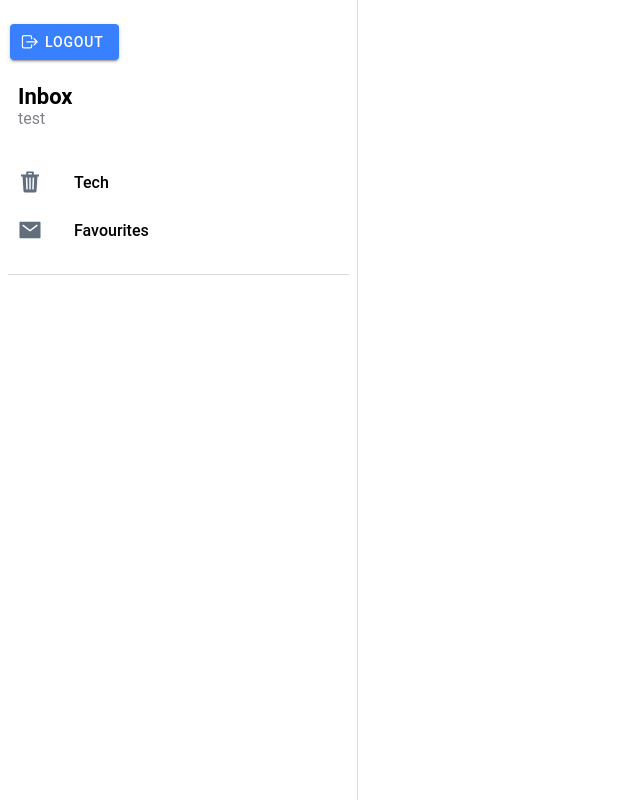
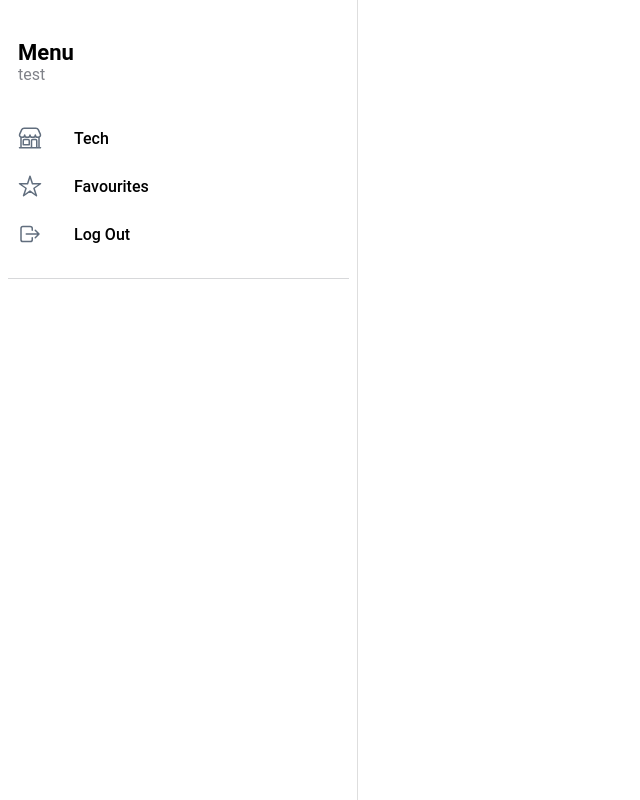
Before and after one commit to ikraamg/techStore, a React (Create React App) app: page /login in a window 1280 px wide. Shown: the whole page, without its empty margins (0-640 px from the left). Built offline with nearby package versions, Linux system fonts and the light colour scheme.

Commit message:
Improve styles and grid

```diff
--- a/src/components/Menu.tsx
+++ b/src/components/Menu.tsx
@@ -1,19 +1,18 @@
 import {
-  IonButton,
   IonContent,
   IonIcon,
   IonItem,
   IonLabel,
   IonList,
-  IonListHeader,
   IonMenu,
   IonMenuToggle,
   IonNote,
+  IonListHeader,
 } from '@ionic/react';
 
 import React from 'react';
 import { useLocation } from 'react-router-dom';
-import { logOutOutline, mailOutline, mailSharp, trashOutline, trashSharp} from 'ionicons/icons';
+import { logOutOutline, storefrontOutline, starOutline} from 'ionicons/icons';
 import './Menu.css';
 import { RootStateOrAny, useDispatch, useSelector } from 'react-redux';
 import {logOutUser} from '../redux/actions/authActions'
@@ -29,14 +28,14 @@ const appPages: AppPage[] = [
   {
     title: 'Tech',
     url: '/tech',
-    iosIcon: trashOutline,
-    mdIcon: trashSharp
+    iosIcon: storefrontOutline,
+    mdIcon: storefrontOutline
   },
   {
     title: 'Favourites',
     url: '/favourites',
-    iosIcon: mailOutline,
-    mdIcon: mailSharp
+    iosIcon: starOutline,
+    mdIcon: starOutline
   },
 ];
 
@@ -48,9 +47,8 @@ const Menu: React.FC = () => {
   return (
     <IonMenu contentId="main" type="overlay">
       <IonContent>
-          <IonButton onClick={handleLogOut}> <IonIcon slot="start" md={logOutOutline} ></IonIcon> Logout </IonButton>
         <IonList id="inbox-list">
-          <IonListHeader>Inbox</IonListHeader>
+          <IonListHeader>Menu</IonListHeader>
           <IonNote>{user ? user.user.username : ''}</IonNote>
           {appPages.map((appPage, index) => {
             return (
@@ -62,6 +60,12 @@ const Menu: React.FC = () => {
               </IonMenuToggle>
             );
           })}
+          <IonMenuToggle key='logout' autoHide={false} >
+            <IonItem onClick={handleLogOut} lines='none'>
+              <IonIcon slot="start" md={logOutOutline} ></IonIcon>
+              <IonLabel>Log Out</IonLabel>
+            </IonItem>
+          </IonMenuToggle>
         </IonList>
       </IonContent>
     </IonMenu>
--- a/src/components/TechItem.tsx
+++ b/src/components/TechItem.tsx
@@ -1,5 +1,5 @@
 import React from 'react';
-import { IonButton, IonCard, IonCardContent, IonCardSubtitle, IonCardTitle, IonIcon, IonSlides, IonSlide, IonContent } from '@ionic/react';
+import { IonButton, IonCard, IonCardContent, IonCardSubtitle, IonCardTitle, IonIcon, IonSlides, IonSlide, IonContent, IonCol } from '@ionic/react';
 import { star, starOutline } from 'ionicons/icons';
 import './TechItem.css';
 
@@ -16,9 +16,10 @@ const slideOpts = {
 
 const TechItem: React.FC<ContainerProps> = ({tech, handleFavourite}) => {
   return (
+    <IonCol sizeXs='12' sizeSm='6' sizeXl='4'>
       <IonCard key={tech.id}>
           {/* <img alt='mad' src="https://scontent-jnb1-1.xx.fbcdn.net/v/t31.0-8/1396939_377841179016599_1902197579_o.jpg?_nc_cat=104&_nc_sid=e3f864&_nc_ohc=MVdjGoPIrmAAX-_tsLQ&_nc_ht=scontent-jnb1-1.xx&oh=fa5ffbf10d32932f90b8b84955eea320&oe=5FAF305E" /> */}
-        <IonSlides pager={true} options={slideOpts}>
+          <IonSlides pager={true}  options={slideOpts} >
             <IonSlide >
               <img alt='mad' src="https://scontent-jnb1-1.xx.fbcdn.net/v/t31.0-8/1396939_377841179016599_1902197579_o.jpg?_nc_cat=104&_nc_sid=e3f864&_nc_ohc=MVdjGoPIrmAAX-_tsLQ&_nc_ht=scontent-jnb1-1.xx&oh=fa5ffbf10d32932f90b8b84955eea320&oe=5FAF305E" />
             </IonSlide>
@@ -40,7 +41,9 @@ const TechItem: React.FC<ContainerProps> = ({tech, handleFavourite}) => {
           <IonIcon md={ tech.favourite ? star : starOutline }>
           </IonIcon>
         </IonButton>
-      </IonCard>);
+        </IonCard>
+      </IonCol>
+    );
 };
 
 export default TechItem;
--- a/src/pages/Login.tsx
+++ b/src/pages/Login.tsx
@@ -21,12 +21,8 @@ const Login: React.FC = () => {
   const [busy, setBusy] = useState<boolean>(false)
   const history = useHistory()
   const dispatch = useDispatch()
-  // const token = 'eyJhbGciOiJIUzI1NiJ9.eyJ1c2VyX2lkIjoxfQ.JC6qKuH9SG0SIiYSfhZUFTtirxN9Q47buLk0DPFFFzE'
-  // const user = useSelector((state: RootStateOrAny) => state.auth.userData)
-  // const token = user ? user.token : ''
   const [username, setUsername] = useState('test')
   const [password, setPassword] = useState('123456')
-  // console.log(user)
 
   const login = () => {
     setBusy(true)
--- a/src/pages/Tech.tsx
+++ b/src/pages/Tech.tsx
@@ -1,4 +1,4 @@
-import { IonContent, IonHeader, IonLoading, IonPage, IonTitle, IonToolbar, useIonViewWillEnter } from '@ionic/react';
+import { IonContent, IonHeader, IonLoading, IonPage, IonTitle, IonToolbar, useIonViewWillEnter, IonGrid, IonRow, IonSearchbar, IonButtons, IonMenuButton } from '@ionic/react';
 import React, { useState } from 'react';
 import { RootStateOrAny, useDispatch, useSelector } from 'react-redux';
 import { request } from '../helpers/api';
@@ -11,6 +11,7 @@ import TechItem from '../components/TechItem'
 const Tech: React.FC = () => {
   const dispatch = useDispatch()
   const [busy, setBusy] = useState<boolean>(false)
+  const [searchText, setSearchText] = useState<string>('');
   const user = useSelector((state: RootStateOrAny) => state.auth.userData)
   const {token} = user ? user : ''
   const teches = useSelector((state: RootStateOrAny) => state.data.teches)
@@ -74,14 +75,28 @@ const Tech: React.FC = () => {
 
   return (
     <IonPage>
+      <IonHeader>
+        <IonToolbar>
+          <IonButtons slot="start">
+            <IonMenuButton />
+          </IonButtons>
+          <IonTitle size="large">Tech</IonTitle>
+          {/* <IonSearchbar value={searchText} onIonChange={e => setSearchText(e.detail.value!)} showCancelButton="focus"></IonSearchbar> */}
+        </IonToolbar>
+      </IonHeader>
+
       <IonContent fullscreen>
         <IonHeader collapse="condense">
           <IonToolbar>
-            <IonTitle size="large">{'Tech'}</IonTitle>
+            <IonTitle size="large">Tech</IonTitle>
           </IonToolbar>
         </IonHeader>
       <IonLoading message="Logging in..." isOpen={busy} />
-        {techItems()}
+      <IonGrid>
+        <IonRow>
+          {techItems()}
+        </IonRow>
+      </IonGrid>
       </IonContent>
     </IonPage>
   );
```
Lines whose indentation alone changed are shown as unchanged.
